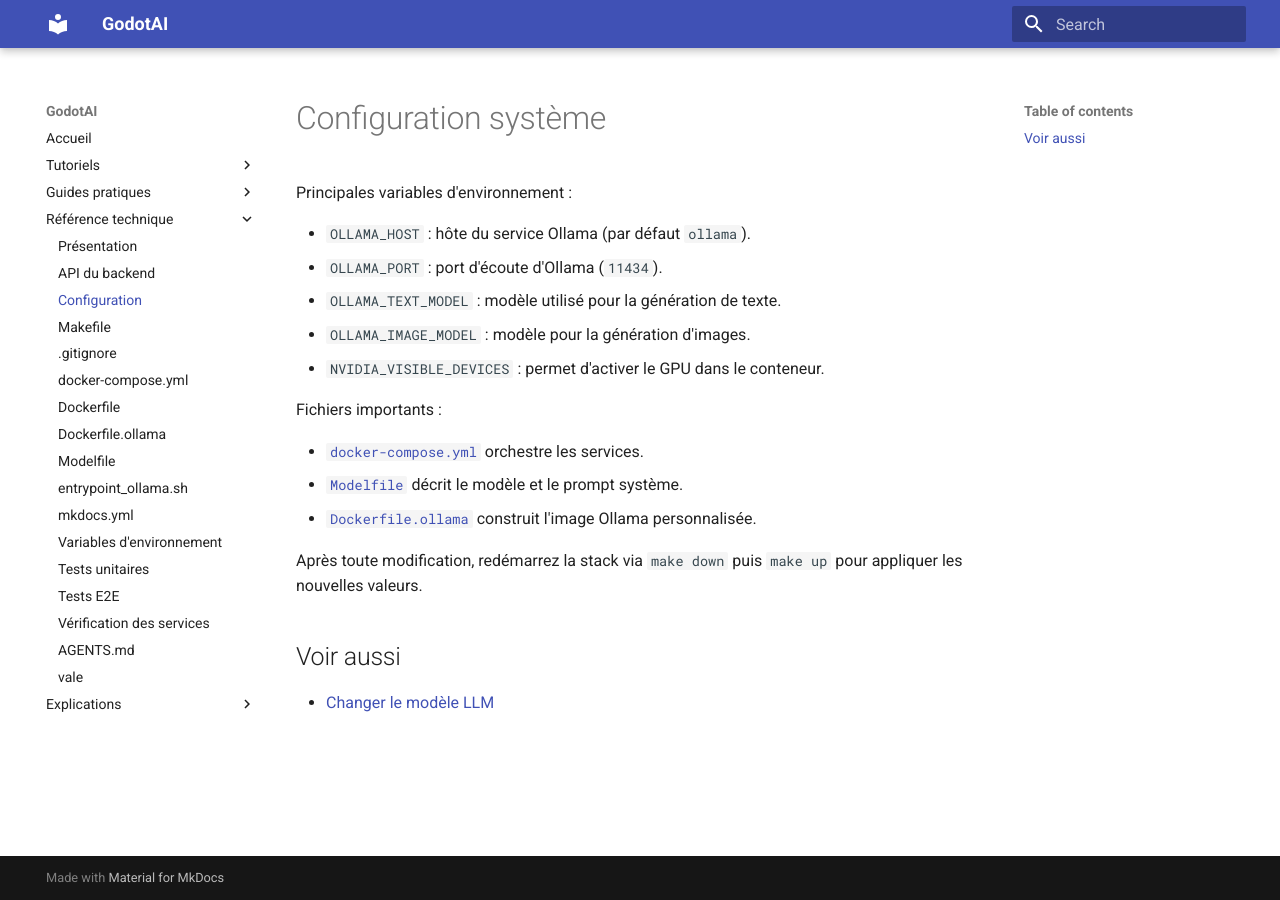
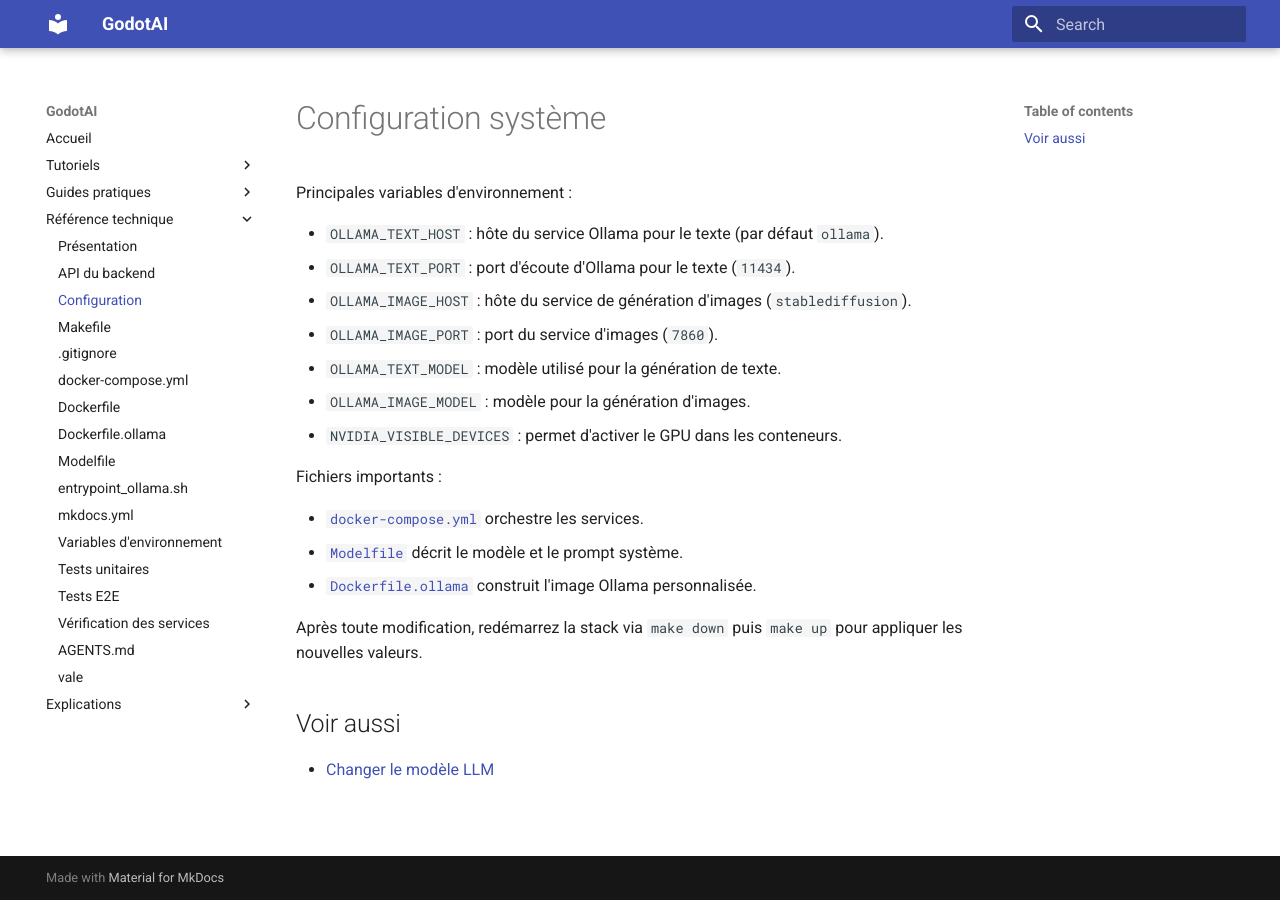
Before and after one commit to EZPK/GodotAI, an MkDocs documentation site: the page built from docs/reference/configuration.md, in a window 1280 px wide. Built offline with MkDocs 1.6.1 and Material for MkDocs 9.7.7, drawn with Linux system fonts in a browser that asks for light colours.

Commit message:
Update configuration reference

```diff
--- a/docs/reference/configuration.md
+++ b/docs/reference/configuration.md
@@ -2,11 +2,13 @@
 
 Principales variables d'environnement :
 
-- `OLLAMA_HOST` : hôte du service Ollama (par défaut `ollama`).
-- `OLLAMA_PORT` : port d'écoute d'Ollama (`11434`).
+- `OLLAMA_TEXT_HOST` : hôte du service Ollama pour le texte (par défaut `ollama`).
+- `OLLAMA_TEXT_PORT` : port d'écoute d'Ollama pour le texte (`11434`).
+- `OLLAMA_IMAGE_HOST` : hôte du service de génération d'images (`stablediffusion`).
+- `OLLAMA_IMAGE_PORT` : port du service d'images (`7860`).
 - `OLLAMA_TEXT_MODEL` : modèle utilisé pour la génération de texte.
 - `OLLAMA_IMAGE_MODEL` : modèle pour la génération d'images.
-- `NVIDIA_VISIBLE_DEVICES` : permet d'activer le GPU dans le conteneur.
+- `NVIDIA_VISIBLE_DEVICES` : permet d'activer le GPU dans les conteneurs.
 
 Fichiers importants :
 
```
